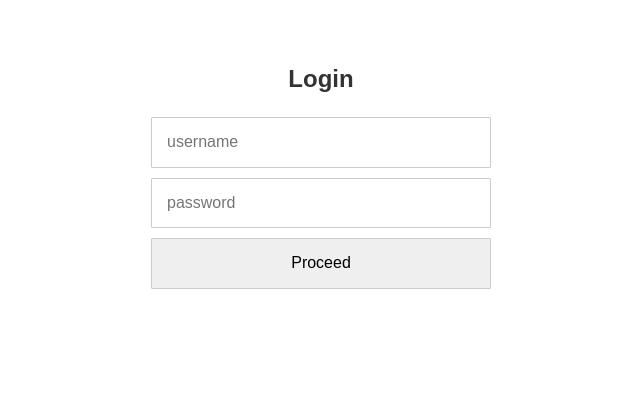
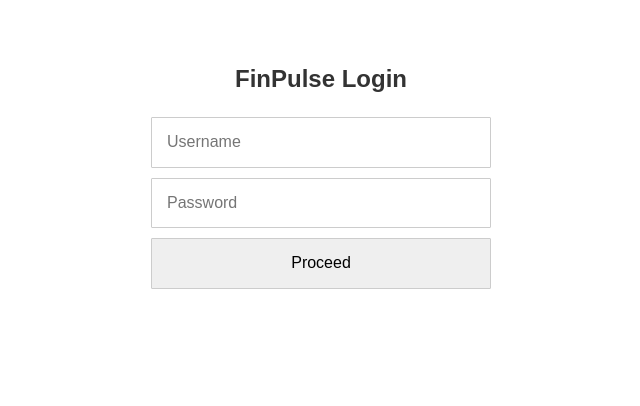
Before and after one commit to ForSomething2410/kanakkuvallakkuda, a plain HTML site: page login.html in a window 1280 px wide. Shown: the part 197-603 px from the top of the page, without its empty margins (319-959 px from the left). Drawn offline with nearby package versions, Linux system fonts and the light colour scheme.

Commit message:
Add files via upload

```diff
--- a/login.html
+++ b/login.html
@@ -9,9 +9,9 @@
 
 <div class="con" onclick="onclick">
   <div class="center">
-    <h2>Login</h2>
-    <input type="text" id="cname" placeholder="username"/>
-    <input id="pas" type="password" placeholder="password"/>
+    <h2>FinPulse Login</h2>
+    <input type="text" id="cname" placeholder="Username"/>
+    <input id="pas" type="password" placeholder="Password"/>
     <button onclick="s()">Proceed</button>
     <h2>&nbsp;</h2>
   </div>
```
